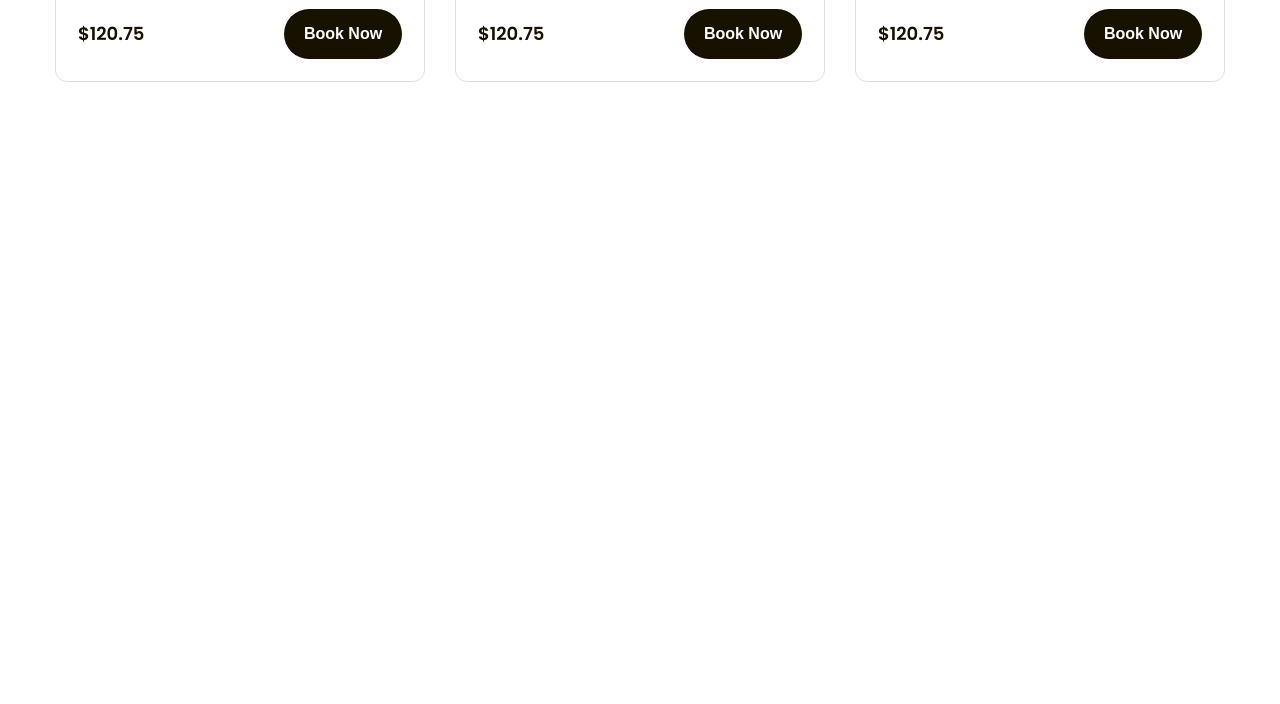
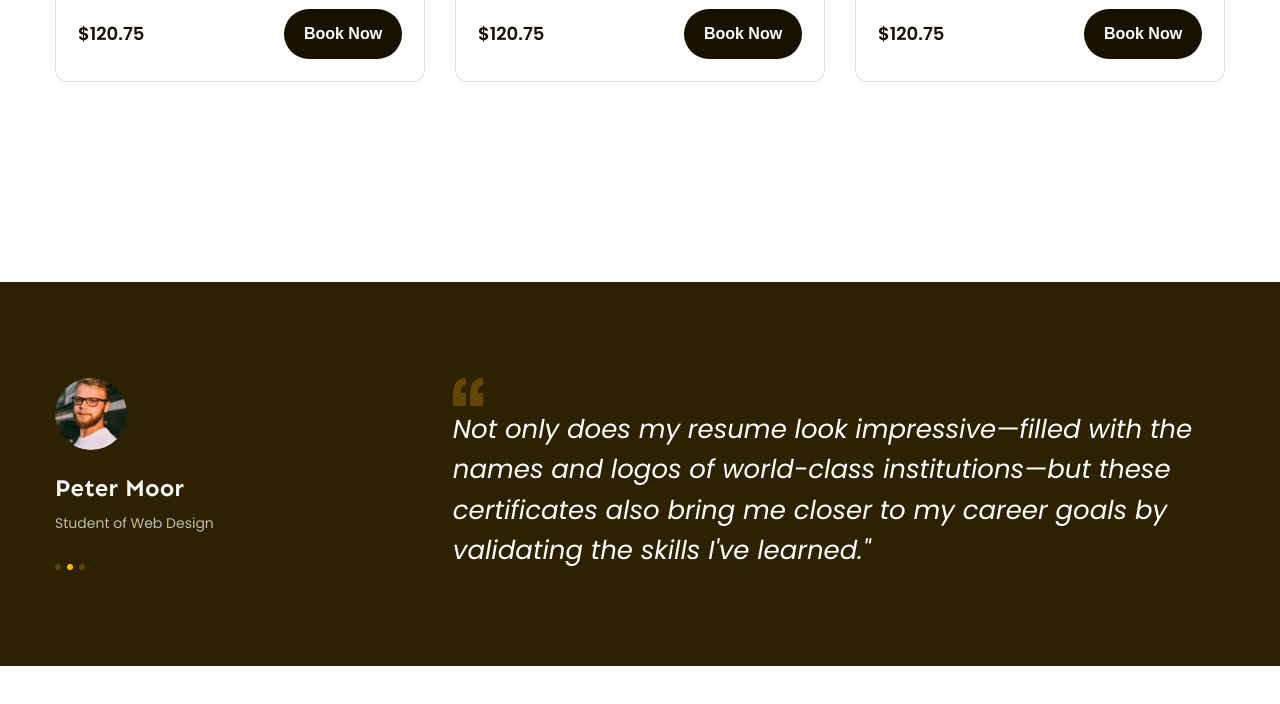
Before and after one commit to lephutuan/figma_to_html, a plain HTML site: page index.html in a window 1280 px wide. Shown: the part 1671-2375 px from the top of the page. After the commit the page ends 2337 px from the top, so only its background shows below. Drawn offline with Linux system fonts and the light colour scheme.

Commit message:
add feedback

```diff
--- a/assets/css/style.css
+++ b/assets/css/style.css
@@ -62,11 +62,11 @@ a {
   overflow: hidden;
 }
 
-.line-clamp.line-2{
-  --line-clamp:2
+.line-clamp.line-2 {
+  --line-clamp: 2;
 }
 
-.break-all{
+.break-all {
   word-break: break-all;
 }
 
@@ -415,3 +415,69 @@ a {
   background-color: var(--primary-color);
   cursor: pointer;
 }
+
+/* Feedback */
+
+.feedback {
+  margin-top: 135px;
+  padding: 96px 0;
+  background: #2e2100;
+}
+
+.feedback-item {
+  display: flex;
+}
+
+.feedback-item .avatar {
+  width: 72px;
+  height: 72px;
+  border-radius: 50%;
+  object-fit: cover;
+}
+
+.feedback-item .info .member-name {
+  margin-top: 18px;
+  color: #f7f7f7;
+  font-family: var(--font-heading);
+  font-size: 2.4rem;
+  font-weight: 700;
+  line-height: 1.42; /* 141.667% */
+}
+
+.feedback-item .info .desc {
+  margin-top: 4px;
+  color: #bfbcb2;
+  font-size: 1.4rem;
+  line-height: 1.86; /* 185.714% */
+}
+
+.feedback-item .dots {
+  display: flex;
+  margin-top: 28px;
+  gap: 6px;
+}
+
+.feedback-item .dot {
+  width: 6px;
+  height: 6px;
+  border-radius: 50%;
+  background-color: #634700;
+  cursor: pointer;
+}
+
+.feedback-item .dot.active{
+  background-color: var(--primary-color);
+  cursor: default;
+}
+
+.feedback-item .content {
+  width: 66%;
+  margin-left: auto;
+}
+
+.feedback-item blockquote {
+  color: #fff;
+  font-size: 2.6rem;
+  font-style: italic;
+  line-height: 1.54; /* 153.846% */
+}
--- a/index.html
+++ b/index.html
@@ -14,7 +14,7 @@
     <link rel="stylesheet" href="./assets/css/style.css" />
     <title>Figma to HTML</title>
   </head>
-  <body style="height: 10000px">
+  <body>
     <!-- header -->
     <header class="header fixed">
       <div class="main-content">
@@ -181,7 +181,9 @@
               <div class="info">
                 <div class="head">
                   <h3 class="title">
-                    <a href="#!" class="break-all line-clamp">Basic web design</a>
+                    <a href="#!" class="break-all line-clamp"
+                      >Basic web design</a
+                    >
                   </h3>
                   <div class="rating">
                     <img
@@ -275,6 +277,35 @@
           </div>
         </div>
       </div>
+      <div class="feedback">
+        <div class="main-content">
+          <div class="feedback-list">
+            <div class="feedback-item">
+              <!-- khoi ben trai -->
+              <div class="info">
+                <img src="./assets/img/ava.jpg" alt="" class="avatar" />
+                <p class="member-name">Peter Moor</p>
+                <p class="desc">Student of Web Design</p>
+                <div class="dots">
+                  <span class="dot"></span>
+                  <span class="dot active"></span>
+                  <span class="dot"></span>
+                </div>
+              </div>
+              <!-- Khoi ben phai -->
+              <div class="content">
+                <img src="./assets/icon/open-quote.svg" alt="" class="open-quotes" />
+                <blockquote>
+                  Not only does my resume look impressive—filled with the names
+                  and logos of world-class institutions—but these certificates
+                  also bring me closer to my career goals by validating the
+                  skills I've learned."
+                </blockquote>
+              </div>
+            </div>
+          </div>
+        </div>
+      </div>
     </main>
   </body>
 </html>
```
Also changed, not shown: assets/icon/open-quote.svg (added), assets/img/ava.jpg (added).
